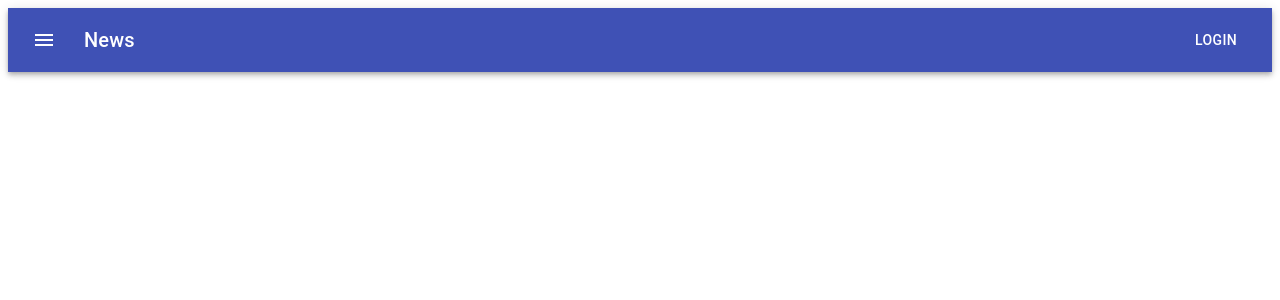
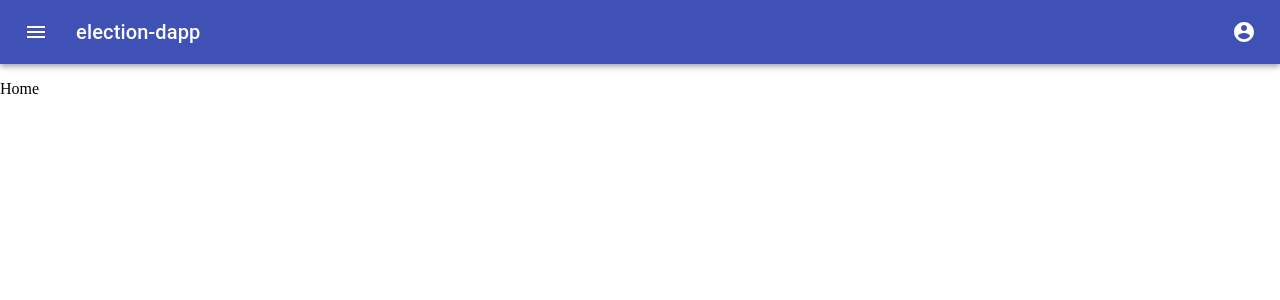
Before and after one commit to dobrucki/election-dapp, a React (Create React App) app in the folder app/: page / in a window 1280 px wide. Shown: the top 300 px of the page. Built offline with nearby package versions, Linux system fonts and the light colour scheme.

Commit message:
Add navbar layout

```diff
--- a/app/package.json
+++ b/app/package.json
@@ -10,6 +10,7 @@
     "@testing-library/user-event": "^7.2.1",
     "react": "^16.13.0",
     "react-dom": "^16.13.0",
+    "react-router-dom": "^5.1.2",
     "react-scripts": "3.4.0"
   },
   "scripts": {
--- /dev/null
+++ b/app/public/index.css
@@ -0,0 +1,3 @@
+body {
+    margin: 0;
+}
--- a/app/public/index.html
+++ b/app/public/index.html
@@ -9,6 +9,7 @@
       name="description"
       content="Web site created using create-react-app"
     />
+    <link rel="stylesheet" href="%PUBLIC_URL%/index.css" type="text/css">
     <!-- <link rel="apple-touch-icon" href="%PUBLIC_URL%/logo192.png" /> -->
     <!--
       manifest.json provides metadata used when your web app is installed on a
--- a/app/src/App.js
+++ b/app/src/App.js
@@ -1,12 +1,32 @@
 import React from 'react';
-import Ballot from './Ballot';
-import Navbar from './Navbar';
+import { BrowserRouter, Route, Switch } from 'react-router-dom';
 
-function App() {
+import { makeStyles } from '@material-ui/core/styles';
+import Ballot from './components/Ballot';
+import Navbar from './components/Navbar';
+import Home from './components/Home';
+
+
+const useStyles = makeStyles(theme => ({
+  content: {
+    paddingRight: theme.spacing(20),
+    paddingLeft: theme.spacing(20)
+  },
+}));
+
+const App = () => {
+  const classes = useStyles();
+
   return (
-    <div className="App">
-      <Navbar />
-    </div>
+      <BrowserRouter>
+        <Navbar />
+          <Switch className={classes.content}>
+            <Route path='/' exact component={Home} />
+            <Route path='/Ballot' component={Ballot} />
+            <Route path='/Results' component={Home} />
+            <Route component={Error} />
+          </Switch>
+      </BrowserRouter>
   );
 }
 
--- /dev/null
+++ b/app/src/components/Home.js
@@ -0,0 +1,12 @@
+import React from 'react';
+
+
+const Home = () => {
+    return(
+        <div className='Home'>
+            <p>Home</p>
+        </div>
+    )
+};
+
+export default Home;
--- a/app/src/Navbar.js
+++ b/app/src/components/Navbar.js
@@ -1,4 +1,6 @@
 import React from 'react';
+import  { Link, NavLink } from 'react-router-dom';
+
 import { makeStyles } from '@material-ui/core/styles';
 import AppBar from '@material-ui/core/AppBar';
 import Toolbar from '@material-ui/core/Toolbar';
@@ -6,6 +8,7 @@ import Typography from '@material-ui/core/Typography';
 import Button from '@material-ui/core/Button';
 import IconButton from '@material-ui/core/IconButton';
 import MenuIcon from '@material-ui/icons/Menu';
+import AccountCircle from '@material-ui/icons/AccountCircle';
 
 const useStyles = makeStyles(theme => ({
   root: {
@@ -23,19 +26,19 @@ const Navbar = () => {
   const classes = useStyles();
 
   return (
-    <div className={classes.root}>
       <AppBar position="static">
         <Toolbar>
-          <IconButton edge="start" className={classes.menuButton} color="inherit" aria-label="menu">
+          <IconButton edge='start' className={classes.menuButton} color='inherit' aria-label='menu'>
             <MenuIcon />
           </IconButton>
           <Typography variant="h6" className={classes.title}>
-            News
+            election-dapp
           </Typography>
-          <Button color="inherit">Login</Button>
+          <IconButton edge='end' aria-label='account of current user' color='inherit'>
+            <AccountCircle />
+          </IconButton>
         </Toolbar>
       </AppBar>
-    </div>
   );
 }
 
--- a/app/src/index.js
+++ b/app/src/index.js
@@ -2,6 +2,7 @@ import React from 'react';
 import ReactDOM from 'react-dom';
 import App from './App';
 // import * as serviceWorker from './serviceWorker';
+
 
 ReactDOM.render(<App />, document.getElementById('root'));
 
```
Also changed, not shown: app/src/components/Ballot.js (renamed from app/src/Ballot.js), 1 other file (tests, documents, lock files or other folders).
